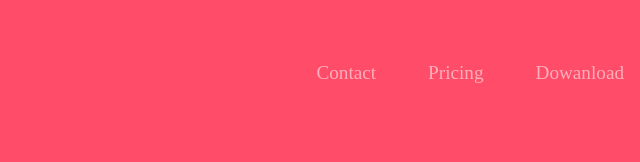
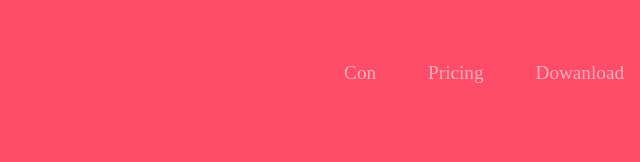
Before and after one commit to ykute07/tindog, a plain HTML site: page index.html in a window 1280 px wide. Shown: the top 162 px of the page, 438-1078 px from the left. Drawn offline with nearby package versions, Linux system fonts and the light colour scheme.

Commit message:
Update index.html

```diff
--- a/index.html
+++ b/index.html
@@ -43,7 +43,7 @@
         <div class="collapse navbar-collapse" id="navbarTogglerDemo01">
             <ul class="navbar-nav ml-auto">
                 <li class="nav-item">
-                    <a class="nav-link" href="#footer">Contact</a>
+                    <a class="nav-link" href="#footer">Con</a>
                 </li>
                 <li class="nav-item">
                     <a class="nav-link" href="#pricing">Pricing</a>
```
